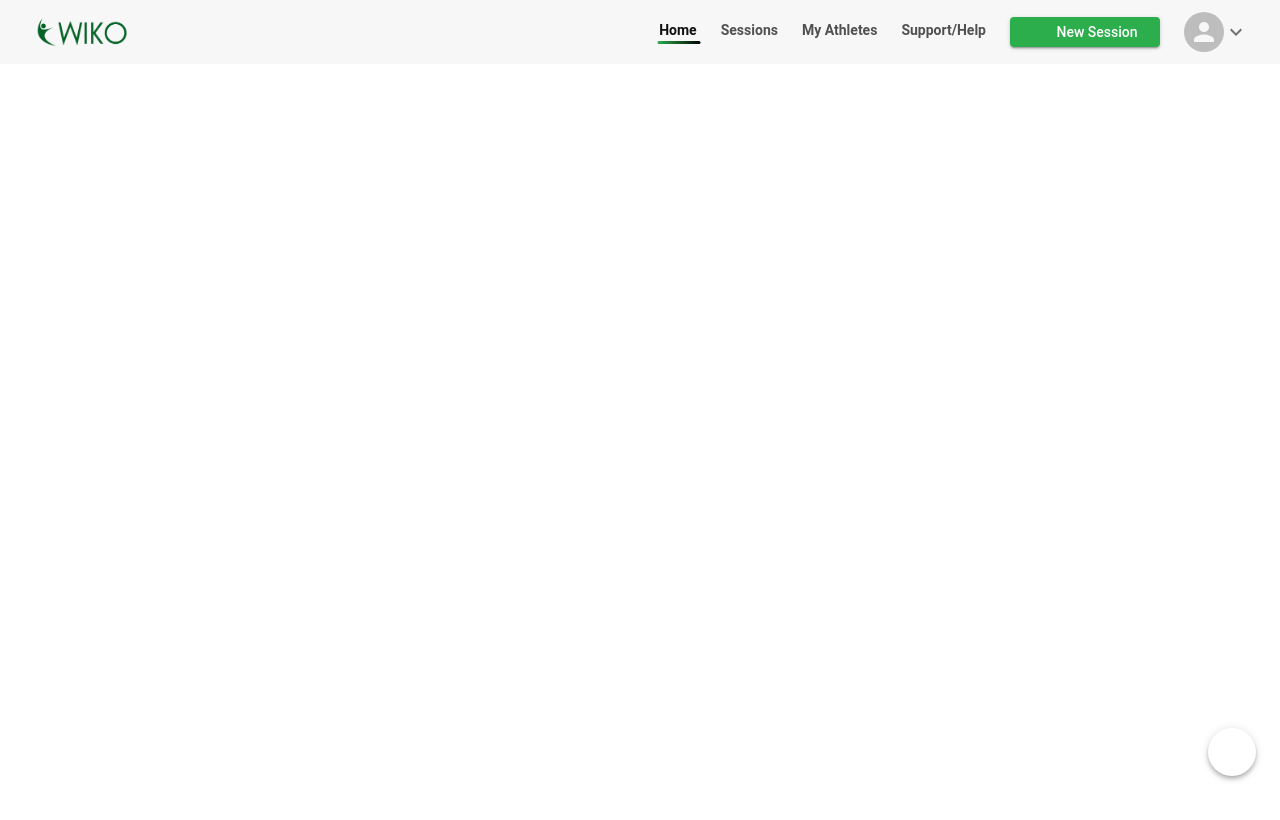
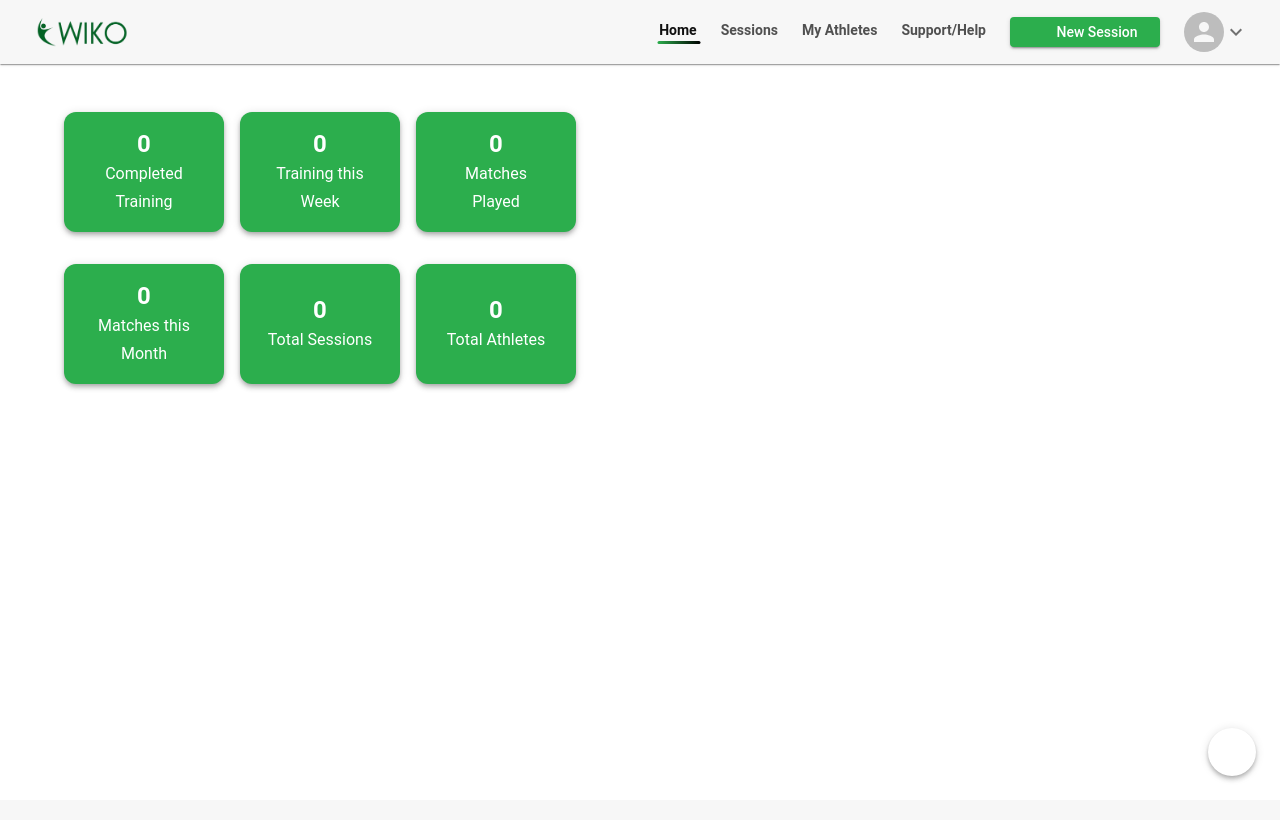
Before and after one commit to NathanWMartins/simada-frontend, a React (Create React App) app: page /home-trainer in a window 1280 px wide. Shown: the top 820 px of the page. Built offline with nearby package versions, Linux system fonts and the light colour scheme; no server answers; some icons are missing.

Commit message:
feat: Implementação dos cards na Home Treinador

```diff
--- a/package.json
+++ b/package.json
@@ -6,7 +6,8 @@
     "@emotion/react": "^11.14.0",
     "@emotion/styled": "^11.14.1",
     "@mui/icons-material": "^7.2.0",
-    "@mui/material": "^7.2.0",
+    "@mui/material": "^7.3.1",
+    "@mui/system": "^7.3.1",
     "@testing-library/dom": "^10.4.0",
     "@testing-library/jest-dom": "^6.6.3",
     "@testing-library/react": "^16.3.0",
--- a/src/components/header/HeaderHomeTrainer.tsx
+++ b/src/components/header/HeaderHomeTrainer.tsx
@@ -1,4 +1,4 @@
-import { AppBar, Avatar, Box, Button, IconButton, Menu, MenuItem, Toolbar, Typography } from '@mui/material';
+import { AppBar, Avatar, Box, Button, IconButton, Toolbar } from '@mui/material';
 import React, { useState } from 'react';
 import { useTheme } from '@mui/material/styles';
 import LogoLight from '../../assets/LogoWiKoLight.png';
--- a/src/pages/athlete/LoginPageAthlete.tsx
+++ b/src/pages/athlete/LoginPageAthlete.tsx
@@ -4,7 +4,7 @@ import athletePhoto from '../../assets/athlete-photo.png'
 import { styled } from '@mui/material/styles';
 import Logo from '../../components/common/Logo';
 import { useNavigate } from 'react-router-dom';
-import { loginTrainer, loginWithGoogle } from '../../services/authService';
+import { login, loginWithGoogle } from '../../services/authService';
 import { BackFab, SwitchLightDarkMode, CustomTextField, PasswordInput, GoogleButton } from '../../components/common';
 
 type SnackbarState = {
@@ -66,7 +66,7 @@ function LoginPageAthlete() {
         }
 
         try {
-            const response = await loginTrainer({ email, password });
+            const response = await login({ email, password });
 
             if (response.status === 200 || response.status === 201) {
                 setSnackbar({
--- a/src/pages/trainer/HomeTrainer.tsx
+++ b/src/pages/trainer/HomeTrainer.tsx
@@ -1,24 +1,82 @@
-import React from "react";
+import { useEffect, useState } from "react";
+import { Box, Paper, Typography } from "@mui/material";
+import { useTheme } from "@mui/material/styles";
+import axios from "axios";
 import HeaderHomeTrainer from "../../components/header/HeaderHomeTrainer";
 import { SwitchLightDarkMode } from "../../components/common";
-import { Box, useTheme } from "@mui/material";
-import { useNavigate } from "react-router-dom";
 
-function HomeTrainer() {
+interface TrainerStats {
+    completedTraining: number;
+    trainingThisWeek: number;
+    matchesPlayed: number;
+    matchesThisMonth: number;
+    totalSessions: number;
+    totalAthletes: number;
+}
+
+export default function HomeTrainer() {
     const theme = useTheme();
-    const navigate = useNavigate();
+    const [stats, setStats] = useState<TrainerStats | null>(null);
+
+    useEffect(() => {
+        const fetchStats = async () => {
+            try {
+                const response = await axios.get<TrainerStats>("/api/trainer/stats");
+                setStats(response.data);
+            } catch (error) {
+                console.error("Erro ao buscar estatísticas:", error);
+            }
+        };
+        fetchStats();
+    }, []);
+
+    const statsList = [
+        { label: "Completed Training", value: stats?.completedTraining ?? 0 },
+        { label: "Training this Week", value: stats?.trainingThisWeek ?? 0 },
+        { label: "Matches Played", value: stats?.matchesPlayed ?? 0 },
+        { label: "Matches this Month", value: stats?.matchesThisMonth ?? 0 },
+        { label: "Total Sessions", value: stats?.totalSessions ?? 0 },
+        { label: "Total Athletes", value: stats?.totalAthletes ?? 0 },
+    ];
+
     return (
         <>
-            <HeaderHomeTrainer />
-            <Box sx={{
-                width: '100vw', height: '100vh', backgroundColor: theme.palette.background.paper,
-                display: 'flex', alignItems: 'center', justifyContent: 'space-between', px: 8,
-            }}>
+            <Box sx={{ backgroundColor: theme.palette.background.paper, height: '100vh' }}>
 
+
+                <HeaderHomeTrainer />
+                <Box
+                    sx={{
+                        display: "flex", flexDirection: "column", width: "50%", gap: 2,
+                        px: 8, pt: 4
+                    }}
+                >
+                    {[0, 1].map((row) => (
+                        <Box
+                            key={row}
+                            sx={{ display: "flex", justifyContent: "space-between", gap: 2, pt: 2, }}
+                        >
+                            {statsList.slice(row * 3, row * 3 + 3).map((item, index) => (
+                                <Paper
+                                    key={index} elevation={4}
+                                    sx={{
+                                        flex: 1, p: 3, borderRadius: 3, textAlign: "center", display: "flex",
+                                        flexDirection: "column", justifyContent: "center", height: 120, backgroundColor: '#2CAE4D'
+                                    }}
+                                >
+                                    <Typography variant="h5" fontWeight="bold" color="white">
+                                        {item.value}
+                                    </Typography>
+                                    <Typography variant="subtitle1" color="white">
+                                        {item.label}
+                                    </Typography>
+                                </Paper>
+                            ))}
+                        </Box>
+                    ))}
+                </Box>
+                <SwitchLightDarkMode />
             </Box>
-            <SwitchLightDarkMode />
         </>
-    )
+    );
 }
-
-export default HomeTrainer
--- a/src/pages/trainer/LoginPageTrainer.tsx
+++ b/src/pages/trainer/LoginPageTrainer.tsx
@@ -4,7 +4,7 @@ import coachPhoto from '../../assets/coach-photo.png'
 import { styled } from '@mui/material/styles';
 import Logo from '../../components/common/Logo';
 import { useNavigate } from 'react-router-dom';
-import { loginTrainer, loginWithGoogle } from '../../services/authService';
+import { login, loginWithGoogle } from '../../services/authService';
 import { BackFab, SwitchLightDarkMode, CustomTextField, PasswordInput, GoogleButton } from '../../components/common';
 import { useUserContext } from '../../contexts/UserContext';
 
@@ -65,32 +65,31 @@ function LoginPageTrainer() {
             });
             return;
         }
-        navigate("/home-trainer");
-        // try {
-        //     const response = await loginTrainer({ email, password });
+        try {
+            const response = await login({ email, password });
 
-        //     if (response.status === 200 || response.status === 201) {
-        //         setSnackbar({
-        //             open: true,
-        //             message: "Account loged successfully!",
-        //             severity: "success",
-        //         });
-        //         setUser(response.data.user);
-        //         navigate("/home-trainer");
-        //     } else {
-        //         setSnackbar({
-        //             open: true,
-        //             message: response.data?.message || "Error login user",
-        //             severity: "error",
-        //         });
-        //     }
-        // } catch (error: any) {
-        //     setSnackbar({
-        //         open: true,
-        //         message: error.message || "Error logging in",
-        //         severity: "error",
-        //     });
-        // }
+            if (response.status === 200 || response.status === 201) {
+                setSnackbar({
+                    open: true,
+                    message: "Account loged successfully!",
+                    severity: "success",
+                });
+                setUser(response.data.user);
+                navigate("/home-trainer");
+            } else {
+                setSnackbar({
+                    open: true,
+                    message: response.data?.message || "Error login user",
+                    severity: "error",
+                });
+            }
+        } catch (error: any) {
+            setSnackbar({
+                open: true,
+                message: error.message || "Error logging in",
+                severity: "error",
+            });
+        }
     };
 
     const handleGoogle = async () => {
--- a/src/services/authService.ts
+++ b/src/services/authService.ts
@@ -15,9 +15,9 @@ export interface LoginData {
   password: string;
 }
 
-export const loginTrainer = async (data: LoginData) => {
+export const login = async (data: LoginData) => {
   try {
-    const response = await axios.post(`${API_URL}/loginTrainer`, data);
+    const response = await axios.post(`${API_URL}/login`, data);
     return response;
   } catch (error: any) {
     console.error("Erro ao logar:", error);
@@ -27,7 +27,7 @@ export const loginTrainer = async (data: LoginData) => {
 
 export const registerTrainer = async (data: RegisterData) => {
   try {
-    const response = await axios.post(`${API_URL}/registerTrainer`, data);
+    const response = await axios.post(`${API_URL}/register/trainer`, data);
     return response;
   } catch (error: any) {
     console.error("Erro ao registrar treinador:", error);
@@ -35,19 +35,9 @@ export const registerTrainer = async (data: RegisterData) => {
   }
 };
 
-export const loginAthlete = async (data: LoginData) => {
-  try {
-    const response = await axios.post(`${API_URL}/loginAthlete`, data);
-    return response;
-  } catch (error: any) {
-    console.error("Erro ao logar:", error);
-    throw new Error(error.response?.data || "Erro ao logar");
-  }
-};
-
 export const registerAthlete = async (data: RegisterData) => {
   try {
-    const response = await axios.post(`${API_URL}/registerAthlete`, data);
+    const response = await axios.post(`${API_URL}//register/athlete`, data);
     return response;
   } catch (error: any) {
     console.error("Erro ao registrar treinador:", error);
```
Also changed, not shown: 1 other file (tests, documents, lock files or other folders).
